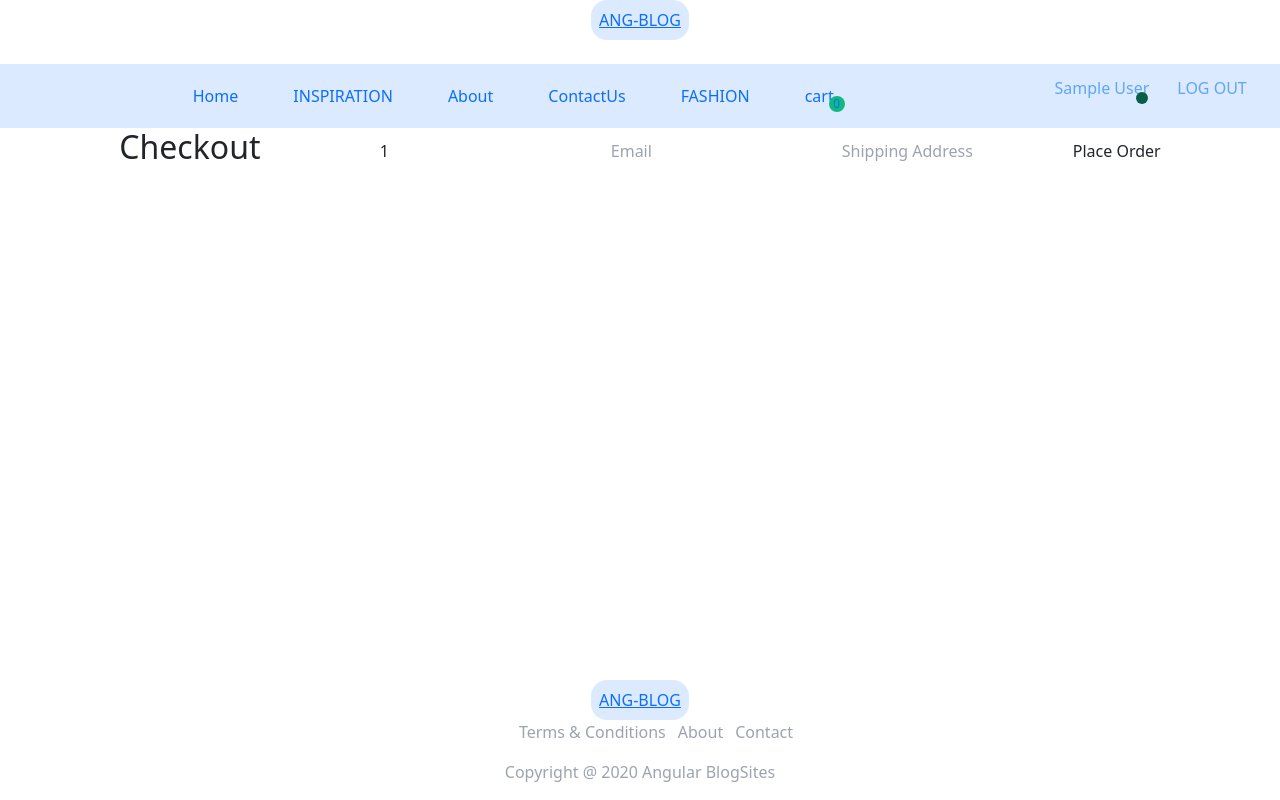
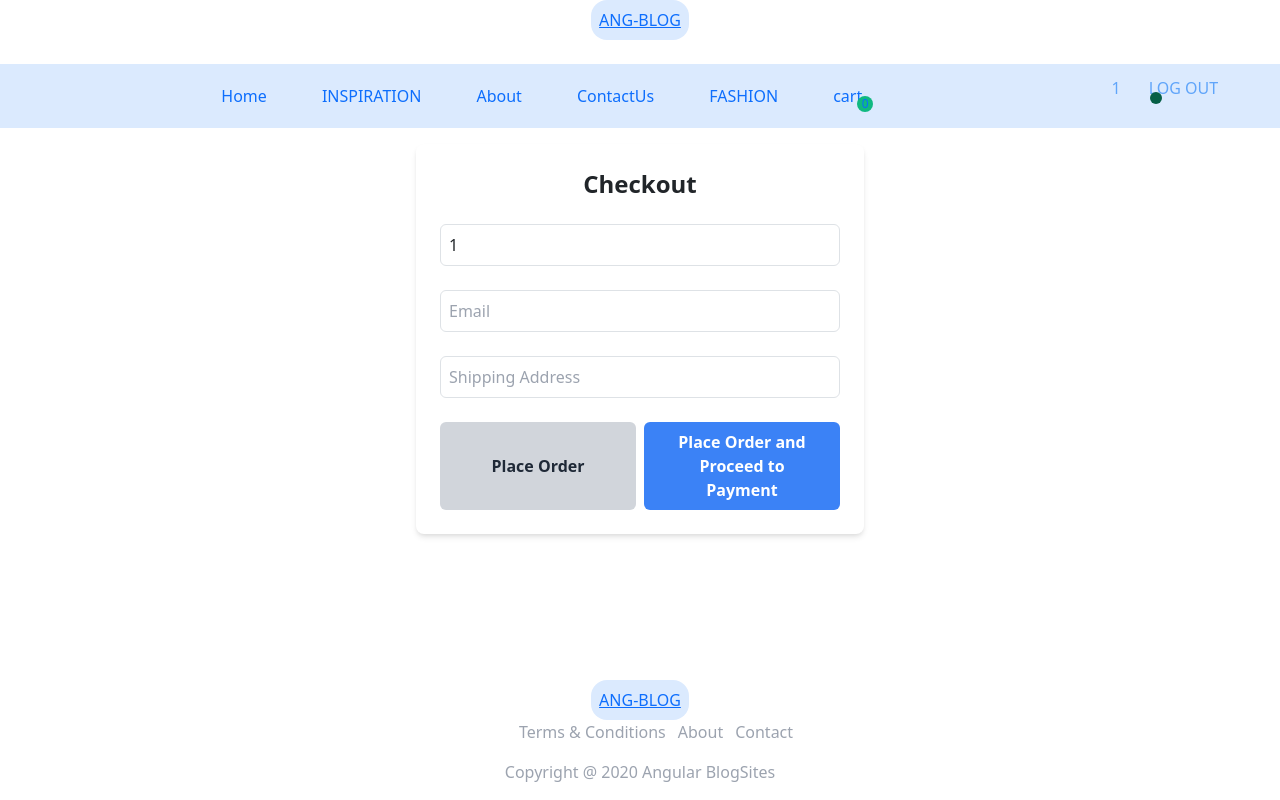
Before and after one commit to lenialeb/angularN, an Angular app: page /layout/checkout in a window 1280 px wide. Built offline with nearby package versions, Linux system fonts and the light colour scheme; sample sign-in values are in the browser's storage.

Commit message:
added payment integration to chapapay

```diff
--- a/package.json
+++ b/package.json
@@ -3,7 +3,7 @@
   "version": "0.0.0",
   "scripts": {
     "ng": "ng",
-    "start": "ng serve",
+    "start": "ng serve --ssl",
     "build": "ng build",
     "watch": "ng build --watch --configuration development",
     "test": "ng test",
@@ -20,6 +20,8 @@
     "@angular/platform-server": "^19.2.2",
     "@angular/router": "^19.2.2",
     "@angular/ssr": "^19.2.3",
+    "@stripe/stripe-js": "^6.1.0",
+    "axios": "^1.8.4",
     "bootstrap": "^5.3.3",
     "cors": "^2.8.5",
     "express": "^4.18.2",
--- a/src/app/admin/product-list/product-list.component.html
+++ b/src/app/admin/product-list/product-list.component.html
@@ -56,7 +56,7 @@
 
     <button
       (click)="changePage(currentPage + 1)"
-      [disabled]="currentPage === totalPages() "
+      [disabled]="currentPage === totalPages()"
 
       class="bg-blue-500 text-white font-semibold py-2 px-4 rounded-r hover:bg-blue-600 disabled:opacity-50 disabled:bg-gray-400"
     >
--- a/src/app/pages/checkout/checkout.component.html
+++ b/src/app/pages/checkout/checkout.component.html
@@ -1,10 +1,28 @@
 
-<div class="flex w-full justify-evenly items-center  ">
-<h2>Checkout</h2>
-<form >
-  <input type="text" [(ngModel)]="order.name" name="name" placeholder="Full Name" required>
-  <input type="email" [(ngModel)]="order.email"  name="email" placeholder="Email" required>
-  <input type="text" [(ngModel)]="order.address"  name="address" placeholder="Shipping Address" required>
-  <button  (click)="placeOrder()">Place Order</button>
-</form>
+<div class="flex flex-col w-full mt-3 max-w-md mx-auto justify-center items-center p-4 bg-white shadow-md rounded-lg">
+  <h2 class="text-2xl font-bold mb-4">Checkout</h2>
+  <form class="w-full">
+    <div class="mb-4">
+      <input type="text" [(ngModel)]="order.name" name="name" placeholder="Full Name" required
+             class="w-full p-2 border border-gray-300 rounded-md focus:outline-none focus:ring-2 focus:ring-blue-500" />
+    </div>
+    <div class="mb-4">
+      <input type="email" [(ngModel)]="order.email" name="email" placeholder="Email" required
+             class="w-full p-2 border border-gray-300 rounded-md focus:outline-none focus:ring-2 focus:ring-blue-500" />
+    </div>
+    <div class="mb-4">
+      <input type="text" [(ngModel)]="order.address" name="address" placeholder="Shipping Address" required
+             class="w-full p-2 border border-gray-300 rounded-md focus:outline-none focus:ring-2 focus:ring-blue-500" />
+    </div>
+    <div class="flex justify-between">
+      <button type="button" (click)="placeOrder()"
+              class="w-1/2 bg-gray-300 hover:bg-gray-400 text-gray-800 font-semibold py-2 px-4 rounded-md focus:outline-none focus:ring-2 focus:ring-blue-500">
+        Place Order
+      </button>
+      <button type="button" (click)="pay()"
+              class="w-1/2 bg-blue-500 hover:bg-blue-600 text-white font-semibold py-2 px-4 rounded-md focus:outline-none focus:ring-2 focus:ring-blue-500 ml-2">
+        Place Order and Proceed to Payment
+      </button>
+    </div>
+  </form>
 </div>
--- a/src/app/pages/checkout/checkout.component.ts
+++ b/src/app/pages/checkout/checkout.component.ts
@@ -1,8 +1,11 @@
 import { Component, OnInit } from '@angular/core';
+import { loadStripe } from '@stripe/stripe-js';
 import { FormsModule } from '@angular/forms';
 import { CartService } from '../../cart.service';
 import { CheckOutService } from '../../check-out.service';
 import { Router } from '@angular/router';
+import { PaymentService } from '../../payment.service';
+import { UserService } from '../../user.service';
 
 @Component({
   selector: 'app-checkout',
@@ -11,6 +14,8 @@ import { Router } from '@angular/router';
   styleUrls: ['./checkout.component.css'],
 })
 export class CheckoutComponent implements OnInit {
+  totalAmount: number = 0;
+  // stripePromise = loadStripe('pk_test_51R8yLnQhPwxNWUitaG5e8VSyX6GxhRbARlMnGDls6Zn6C9nMIvxJjwrXGXoPCFH8WGqmmqKDg5swbCDMKhSKVfLT004R8VDTxD');
   orderDetails: any[] | undefined; // Array to hold cart items
   order = {
     name: '',
@@ -18,10 +23,12 @@ export class CheckoutComponent implements OnInit {
     address: '',
     orderDetail: '',
   };
-
+  id: string | null = null;
   constructor(
     private cartService: CartService,
     private checkoutService: CheckOutService,
+    private userService:UserService,
+    private paymentService:PaymentService,
     private router: Router
   ) {}
 
@@ -37,16 +44,29 @@ export class CheckoutComponent implements OnInit {
 
     // Decode the token to get user details
     const decodedToken = JSON.parse(atob(token.split('.')[1]));
-    this.order.name = decodedToken.sub; // Get username from token
+    this.order.name = decodedToken.sub;
+ // Provide a fallback value if null
+     // Get username from token
 
     // Fetch cart items
     this.cartService.getCartItems().subscribe((items: any[]) => {
         this.orderDetails = items;
-        this.order.orderDetail = JSON.stringify(this.orderDetails); // Initialize orderDetail
+        this.order.orderDetail = JSON.stringify(this.orderDetails);
+        // Initialize orderDetail
     });
+    this.totalAmount =   this.cartService.getTotal()
+    console.log("total is",this.totalAmount)
+    this.id = this.userService.getidFromToken();
+    console.log('id from token is:', this.id);
+
 }
-placeOrder() {
+paymentData={
+  id:this.id,
+  totalAmount:this.totalAmount
+}
+async placeOrder() {
   const token = localStorage.getItem('jwtToken');
+  // const stripe = await this.stripePromise;
   if (!token) {
       console.error('No JWT token found in local storage.');
       alert('You need to log in again.'); // Alert the user
@@ -65,12 +85,37 @@ placeOrder() {
       (response: any) => {
           console.log(response);
           alert('Order placed successfully');
-          this.cartService.clearCart(); // Clear cart after successful order
+          this.cartService.clearCart();
+           // Clear cart after successful order
       },
       (error: any) => {
           console.error('Error placing order:', error);
           alert(`There was an error placing your order: ${error.error?.error || 'Please try again later.'}`);
       }
   );
+
+}
+pay() {
+  this.placeOrder();
+  this.paymentData = {
+    id: this.userService.getidFromToken(), // Get the latest ID
+    totalAmount: this.cartService.getTotal() // Get the latest total amount
+};
+console.log("payment data",this.paymentData)
+  this.paymentService.payment(JSON.stringify(this.paymentData)).subscribe(
+
+    (response: any) => {
+        console.log('Payment response:', response);
+        const checkoutUrl = response.checkoutUrl; // Use the checkout URL from the response
+        window.location.href = checkoutUrl;
+
+        // Handle successful payment response, like redirecting to payment URL
+    },
+
+    (error: any) => {
+        console.error('Payment error:', error);
+        alert(`Payment failed: ${error.error?.message || 'Please try again later.'}`);
+    }
+  );
 }
 }
--- a/src/app/pages/login/login.component.html
+++ b/src/app/pages/login/login.component.html
@@ -1,7 +1,7 @@
 <div class="w-full justify-evenly  items-center flex ">
 
 <div class="container w-9/12 flex top-20 ">
-    <!-- <div class="bg"></div> -->
+
     <form>
         <h2 class="heading">Login Here</h2>
 
--- a/src/app/pages/login/login.component.ts
+++ b/src/app/pages/login/login.component.ts
@@ -40,11 +40,14 @@ http=inject(HttpClient)
 loginApi(){
   if (this.userObj.username === "admin" && this.userObj.password === "1234") {
     console.log("Logged in");
+
     this.router.navigateByUrl("admin")
   } else {
   this.userService.login(this.userObj.username, this.userObj.password).subscribe(
     (res: any) => {
+      alert("Logged in successfully")
       console.log("Login successful", res);
+
     if(res.token
     ) {
       localStorage.setItem('token', res.token);
--- /dev/null
+++ b/src/app/payment.service.ts
@@ -0,0 +1,26 @@
+import { HttpClient } from '@angular/common/http';
+import { Injectable } from '@angular/core';
+import { Observable } from 'rxjs';
+
+@Injectable({
+  providedIn: 'root'
+})
+export class PaymentService {
+
+
+  private orderUrl = 'http://localhost:8888/payment'; // Your Vert.x API URL
+  constructor(private http: HttpClient) { }
+
+//  payment(paymentData: string): Observable<any> {
+//   console.log("data",paymentData)
+//     return this.http.post<any>(this.orderUrl, paymentData);
+//   }
+  payment(paymentData: any): Observable<any> {
+    console.log("received payment data",paymentData)
+    return this.http.post(this.orderUrl, paymentData, {
+      headers: {
+        'Content-Type': 'application/json'
+      }
+    });
+  }
+}
--- a/src/app/user.service.ts
+++ b/src/app/user.service.ts
@@ -22,7 +22,7 @@ private url='http://localhost:8888/userId/' // Your Vert.x API URL
               console.log('Token stored in local storage:', response.token); // Log the stored token
           }
       })
-  );;
+  );
   }
 
   protectedApiCall(): Observable<any> {
@@ -61,7 +61,21 @@ private url='http://localhost:8888/userId/' // Your Vert.x API URL
     if (token) {
       const decoded: any = jwtDecode(token);
       console.log('Decoded Token:', decoded);
-      return decoded.name;
+      // console.log(decoded);
+      return decoded.sub;
+
+
+    }
+    return null;
+  }
+  getidFromToken(): string | null {
+    const token = localStorage.getItem('token');
+    if (token) {
+      const decoded: any = jwtDecode(token);
+      console.log('Decoded Token:', decoded);
+      // console.log(decoded);
+      return decoded.id;
+
 
     }
     return null;
```
Also changed, not shown: 2 other files (tests, documents, lock files or other folders).
